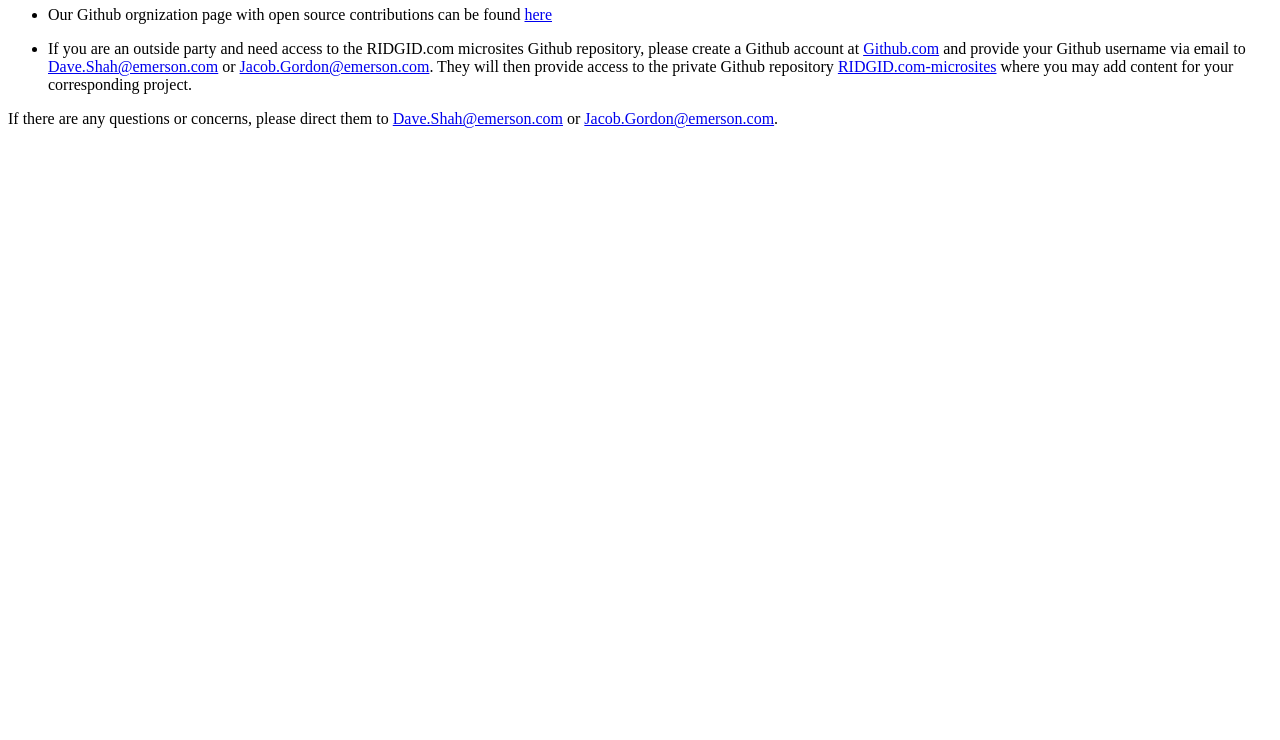
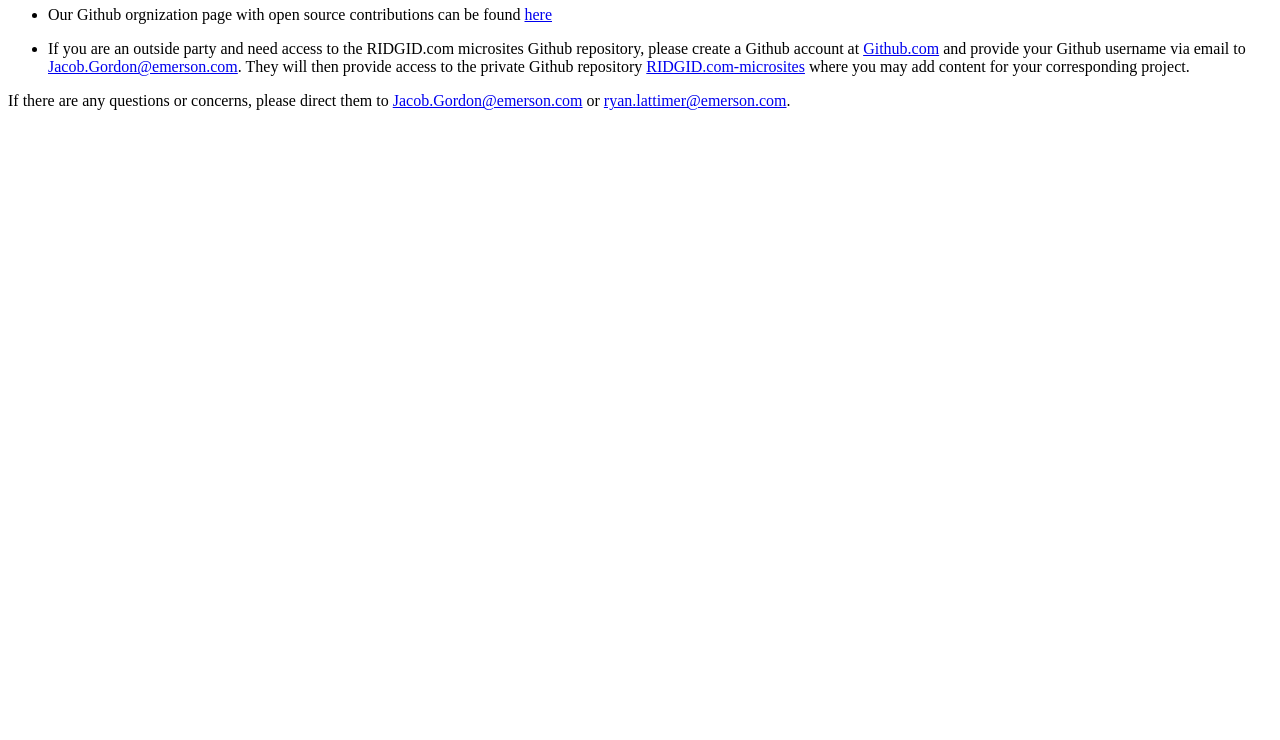
Before and after one commit to RIDGIDSoftwareSolutions/RIDGIDSoftwareSolutions.github.io, a plain HTML site: page index.html in a window 1280 px wide. Shown: the part 60-800 px from the top of the page. Drawn offline with Linux system fonts and the light colour scheme.

Commit message:
Update index.html

```diff
--- a/index.html
+++ b/index.html
@@ -5,8 +5,8 @@
 			<p>Our Github orgnization page with open source contributions can be found <a href="https://github.com/RIDGIDSoftwareSolutions">here</a></p>
 		</li>
 		<li>
-			<p>If you are an outside party and need access to the RIDGID.com microsites Github repository, please create a Github account at <a target="_blank" href="https://github.com/">Github.com</a> and provide your Github username via email to <a href="mailto:dave.shah@emerson.com">Dave.Shah@emerson.com</a> or <a href="mailto:jacob.gordon@emerson.com">Jacob.Gordon@emerson.com</a>. They will then provide access to the private Github repository <a target="_blank" href="https://github.com/RIDGIDSoftwareSolutions/RIDGID.com-microsites">RIDGID.com-microsites</a> where you may add content for your corresponding project.</p>
+			<p>If you are an outside party and need access to the RIDGID.com microsites Github repository, please create a Github account at <a target="_blank" href="https://github.com/">Github.com</a> and provide your Github username via email to <a href="mailto:jacob.gordon@emerson.com">Jacob.Gordon@emerson.com</a>. They will then provide access to the private Github repository <a target="_blank" href="https://github.com/RIDGIDSoftwareSolutions/RIDGID.com-microsites">RIDGID.com-microsites</a> where you may add content for your corresponding project.</p>
 		</li>
 	</ul>
-	<p>If there are any questions or concerns, please direct them to <a href="mailto:dave.shah@emerson.com">Dave.Shah@emerson.com</a> or <a href="mailto:jacob.gordon@emerson.com">Jacob.Gordon@emerson.com</a>.</p>
+	<p>If there are any questions or concerns, please direct them to <a href="mailto:jacob.gordon@emerson.com">Jacob.Gordon@emerson.com</a> or <a href="mailto:ryan.lattimer@emerson.com">ryan.lattimer@emerson.com</a>.</p>
 </html>
```
